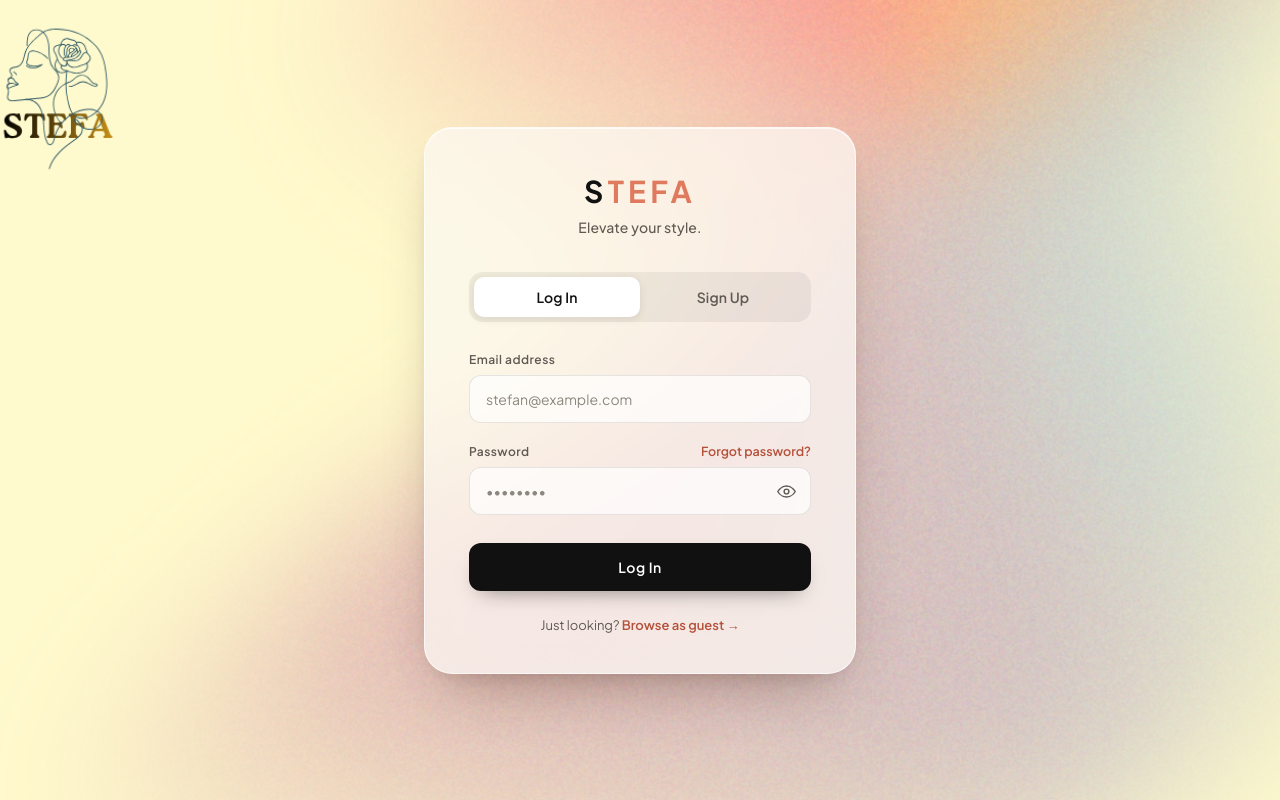
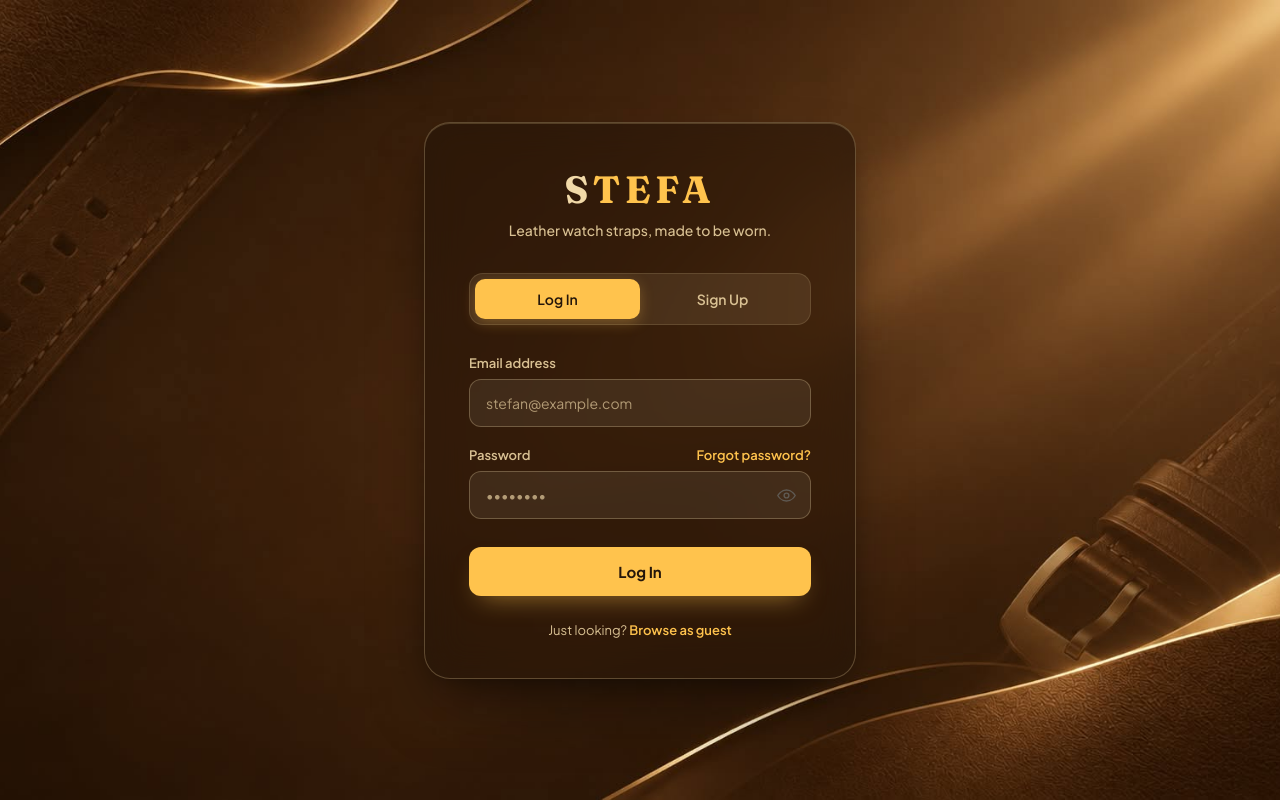
Before and after one commit to casiken123-cyber/stefa-product-backend, a Laravel app: page /login in a window 1280 px wide. Run offline with Laravel 12, Linux system fonts and the light colour scheme.

Commit message:
New leather background and login redesign

```diff
--- a/resources/views/login.blade.php
+++ b/resources/views/login.blade.php
@@ -6,19 +6,22 @@
     <title>Stefa - Sign In</title>
     <link rel="preconnect" href="https://fonts.googleapis.com">
     <link rel="preconnect" href="https://fonts.gstatic.com" crossorigin>
-    <link href="https://fonts.googleapis.com/css2?family=Plus+Jakarta+Sans:wght@400;500;600;700&display=swap" rel="stylesheet">
+    <link href="https://fonts.googleapis.com/css2?family=Fraunces:wght@600;700&family=Plus+Jakarta+Sans:wght@400;500;600;700&display=swap" rel="stylesheet">
     <style>
         :root {
-            --cream: #FBF9F5;
-            --obsidian: #111111;
-            --muted: #5F5A53;
-            --terracotta: #E07A5F;
-            --terracotta-text: #B5513A; /* darker terracotta so small text stays readable */
-            --glass: rgba(251, 249, 245, 0.74);
-            --glass-edge: rgba(255, 255, 255, 0.65);
-            --field: rgba(255, 255, 255, 0.72);
-            --field-edge: rgba(17, 17, 17, 0.10);
-            --radius-card: 28px;
+            /* Palette: Brown, Pale Gold, Glowing Gold, plus a dark leather tone for the card */
+            --brown: #603E1E;
+            --pale: #F1D9A8;
+            --gold: #FFC34D;
+            --gold-deep: #F0AC1F;
+            --leather: #24160A;
+            --text-soft: #D9C193;     /* labels and secondary text on the dark card */
+            --placeholder: #B39C76;
+            --glass: rgba(36, 22, 10, 0.62);
+            --glass-edge: rgba(241, 217, 168, 0.26);
+            --field: rgba(255, 248, 232, 0.07);
+            --field-edge: rgba(241, 217, 168, 0.28);
+            --radius-card: 26px;
             --radius-field: 12px;
             --ease: cubic-bezier(0.22, 1, 0.36, 1);
         }
@@ -26,14 +29,14 @@
         * { box-sizing: border-box; }
 
         body {
-            background-color: #A9795A;
-            background-image: url('/images/BckStefa.png');
+            background-color: var(--leather);
+            background-image: url('/images/login-bg.png');
             background-size: cover;
-            background-position: center top;
+            background-position: center;
             background-repeat: no-repeat;
             background-attachment: fixed;
             font-family: 'Plus Jakarta Sans', system-ui, sans-serif;
-            color: var(--obsidian);
+            color: var(--pale);
             margin: 0;
             display: flex;
             align-items: center;
@@ -43,20 +46,20 @@
             -webkit-font-smoothing: antialiased;
         }
 
-        /* ---------- Glass card ---------- */
+        /* ---------- Dark glass card ---------- */
         .gateway-container {
             width: 100%;
             max-width: 432px;
             padding: 48px 44px 40px;
             border-radius: var(--radius-card);
             background: var(--glass);
-            -webkit-backdrop-filter: blur(22px) saturate(1.25);
-            backdrop-filter: blur(22px) saturate(1.25);
+            -webkit-backdrop-filter: blur(18px) saturate(1.2);
+            backdrop-filter: blur(18px) saturate(1.2);
             border: 1px solid var(--glass-edge);
             box-shadow:
-                0 1px 0 rgba(255, 255, 255, 0.7) inset,
-                0 30px 60px -24px rgba(60, 30, 10, 0.35),
-                0 8px 24px -12px rgba(60, 30, 10, 0.18);
+                0 1px 0 rgba(255, 224, 160, 0.18) inset,
+                0 34px 70px -24px rgba(0, 0, 0, 0.6),
+                0 10px 28px -12px rgba(0, 0, 0, 0.4);
             display: flex;
             flex-direction: column;
             align-items: center;
@@ -68,21 +71,22 @@
         }
 
         .brand {
-            font-size: 30px;
+            font-family: 'Fraunces', Georgia, serif;
+            font-size: 38px;
             font-weight: 700;
-            letter-spacing: 0.14em;
+            letter-spacing: 0.12em;
             text-align: center;
             line-height: 1;
+            color: var(--pale);
         }
-        .brand-accent { color: var(--terracotta); }
+        .brand-accent { color: var(--gold); }
 
         .tagline {
-            color: var(--muted);
+            color: var(--text-soft);
             font-size: 14px;
             font-weight: 500;
-            letter-spacing: 0.01em;
             text-align: center;
-            margin: 12px 0 36px;
+            margin: 12px 0 34px;
         }
 
         /* ---------- Tab switcher with sliding highlight ---------- */
@@ -94,7 +98,8 @@
             padding: 5px;
             margin-bottom: 30px;
             border-radius: 14px;
-            background: rgba(17, 17, 17, 0.06);
+            background: rgba(241, 217, 168, 0.10);
+            border: 1px solid rgba(241, 217, 168, 0.14);
         }
         .tab-indicator {
             position: absolute;
@@ -103,8 +108,8 @@
             left: 5px;
             width: calc(50% - 5px);
             border-radius: 10px;
-            background: #FFFFFF;
-            box-shadow: 0 2px 8px rgba(17, 17, 17, 0.10);
+            background: var(--gold);
+            box-shadow: 0 4px 14px rgba(255, 195, 77, 0.28);
             transition: transform 0.45s var(--ease);
         }
         .toggle-tabs[data-tab="register"] .tab-indicator { transform: translateX(100%); }
@@ -118,14 +123,13 @@
             font-family: inherit;
             font-size: 14px;
             font-weight: 600;
-            letter-spacing: 0.01em;
-            color: var(--muted);
+            color: var(--text-soft);
             cursor: pointer;
             border-radius: 10px;
             transition: color 0.25s ease;
         }
-        .tab-btn.active { color: var(--obsidian); }
-        .tab-btn:hover:not(.active) { color: var(--obsidian); }
+        .tab-btn.active { color: var(--leather); }
+        .tab-btn:hover:not(.active) { color: #fff; }
 
         /* ---------- Forms ---------- */
         .auth-form { display: none; flex-direction: column; width: 100%; }
@@ -135,21 +139,9 @@
             to   { opacity: 1; transform: none; }
         }
 
-        .form-group {
-            display: flex;
-            flex-direction: column;
-            gap: 8px;
-            margin-bottom: 20px;
-            transition: transform 0.3s var(--ease);
-        }
-        .form-group:focus-within { transform: scale(1.015); }
+        .form-group { display: flex; flex-direction: column; gap: 8px; margin-bottom: 20px; }
 
-        label {
-            font-size: 12px;
-            font-weight: 600;
-            letter-spacing: 0.04em;
-            color: var(--muted);
-        }
+        label { font-size: 13px; font-weight: 600; color: var(--text-soft); }
         input {
             width: 100%;
             padding: 14px 16px;
@@ -159,34 +151,40 @@
             font-family: inherit;
             font-size: 14px;
             font-weight: 500;
-            color: var(--obsidian);
+            color: #FFF8E8;
             outline: none;
             transition: border-color 0.2s ease, box-shadow 0.25s ease, background 0.2s ease;
         }
-        input::placeholder { color: #8E877E; font-weight: 400; }
-        input:hover { border-color: rgba(17, 17, 17, 0.22); }
+        input::placeholder { color: var(--placeholder); font-weight: 400; }
+        input:hover { border-color: rgba(241, 217, 168, 0.5); }
         input:focus {
-            border-color: var(--terracotta);
-            background: #FFFFFF;
-            box-shadow: 0 0 0 4px rgba(224, 122, 95, 0.20);
+            border-color: var(--gold);
+            background: rgba(255, 248, 232, 0.11);
+            box-shadow: 0 0 0 4px rgba(255, 195, 77, 0.20);
+        }
+        /* Keep browser autofill from turning the fields white */
+        input:-webkit-autofill {
+            -webkit-text-fill-color: #FFF8E8;
+            -webkit-box-shadow: 0 0 0 100px #3A2511 inset;
+            caret-color: #FFF8E8;
         }
 
         .password-row { display: flex; justify-content: space-between; align-items: center; }
         .accent-link {
-            font-size: 12.5px;
+            font-size: 13px;
             font-weight: 600;
-            color: var(--terracotta-text);
+            color: var(--gold);
             text-decoration: none;
             border-radius: 4px;
             transition: color 0.2s ease;
         }
-        .accent-link:hover { color: var(--obsidian); text-decoration: underline; text-underline-offset: 3px; }
+        .accent-link:hover { color: #fff; text-decoration: underline; text-underline-offset: 3px; }
 
         .form-message {
             display: none;
-            background: rgba(181, 81, 58, 0.10);
-            color: #8F3B27;
-            border: 1px solid rgba(181, 81, 58, 0.28);
+            background: rgba(255, 140, 110, 0.12);
+            color: #FFB9A8;
+            border: 1px solid rgba(255, 140, 110, 0.35);
             border-radius: var(--radius-field);
             padding: 11px 14px;
             font-size: 13px;
@@ -194,7 +192,7 @@
             margin: 0 0 6px;
         }
 
-        /* ---------- Primary button: hover glow + click ripple ---------- */
+        /* ---------- Primary button: gold with hover glow and click ripple ---------- */
         .submit-btn {
             position: relative;
             overflow: hidden;
@@ -203,30 +201,20 @@
             padding: 15px;
             border: none;
             border-radius: var(--radius-field);
-            background: var(--obsidian);
-            color: #FFFFFF;
+            background: var(--gold);
+            color: var(--leather);
             font-family: inherit;
-            font-size: 14px;
-            font-weight: 600;
-            letter-spacing: 0.04em;
+            font-size: 15px;
+            font-weight: 700;
             cursor: pointer;
-            box-shadow: 0 10px 22px -12px rgba(17, 17, 17, 0.55);
-            transition: transform 0.25s var(--ease), box-shadow 0.3s ease;
-        }
-        .submit-btn::after {
-            content: "";
-            position: absolute;
-            inset: 0;
-            background: radial-gradient(circle at 50% 120%, rgba(224, 122, 95, 0.55), transparent 65%);
-            opacity: 0;
-            transition: opacity 0.35s ease;
-            pointer-events: none;
+            box-shadow: 0 12px 26px -12px rgba(255, 195, 77, 0.55);
+            transition: transform 0.25s var(--ease), box-shadow 0.3s ease, background 0.2s ease;
         }
         .submit-btn:hover {
+            background: #FFCE6B;
             transform: translateY(-2px);
-            box-shadow: 0 16px 28px -12px rgba(224, 122, 95, 0.65), 0 10px 22px -12px rgba(17, 17, 17, 0.5);
+            box-shadow: 0 18px 34px -12px rgba(255, 195, 77, 0.7);
         }
-        .submit-btn:hover::after { opacity: 1; }
         .submit-btn:active { transform: translateY(0) scale(0.985); }
         .submit-btn:disabled { opacity: 0.6; cursor: not-allowed; transform: none; }
         .submit-btn span.btn-label { position: relative; z-index: 1; }
@@ -234,7 +222,7 @@
         .ripple {
             position: absolute;
             border-radius: 50%;
-            background: rgba(255, 255, 255, 0.35);
+            background: rgba(96, 62, 30, 0.35);
             transform: scale(0);
             animation: ripple 0.65s ease-out forwards;
             pointer-events: none;
@@ -245,15 +233,14 @@
             margin-top: 26px;
             text-align: center;
             font-size: 13px;
-            color: var(--muted);
+            color: var(--text-soft);
         }
-        .guest-row .accent-link { font-size: 13px; }
 
         /* Keyboard focus */
         .tab-btn:focus-visible,
         .submit-btn:focus-visible,
         .accent-link:focus-visible {
-            outline: 3px solid rgba(224, 122, 95, 0.55);
+            outline: 3px solid var(--gold);
             outline-offset: 3px;
         }
 
@@ -261,7 +248,7 @@
         .popup-overlay {
             position: fixed;
             inset: 0;
-            background: rgba(17, 17, 17, 0.35);
+            background: rgba(20, 12, 4, 0.55);
             -webkit-backdrop-filter: blur(6px);
             backdrop-filter: blur(6px);
             display: none;
@@ -277,8 +264,9 @@
             padding: 38px 32px 32px;
             text-align: center;
             border-radius: 24px;
-            background: var(--cream);
-            box-shadow: 0 30px 60px -20px rgba(17, 17, 17, 0.4);
+            background: #2E1D0D;
+            border: 1px solid var(--glass-edge);
+            box-shadow: 0 30px 60px -20px rgba(0, 0, 0, 0.7);
             animation: popIn 0.4s var(--ease);
         }
         .popup-icon {
@@ -286,16 +274,16 @@
             height: 60px;
             margin: 0 auto 18px;
             border-radius: 50%;
-            background: rgba(224, 122, 95, 0.16);
-            color: var(--terracotta-text);
+            background: var(--gold);
+            color: var(--leather);
             font-size: 28px;
             font-weight: 700;
             display: flex;
             align-items: center;
             justify-content: center;
         }
-        .popup-card h3 { margin: 0 0 8px; font-size: 20px; font-weight: 700; }
-        .popup-card p { margin: 0; color: var(--muted); font-size: 14px; line-height: 1.5; }
+        .popup-card h3 { margin: 0 0 8px; font-family: 'Fraunces', Georgia, serif; font-size: 22px; font-weight: 600; color: var(--pale); }
+        .popup-card p { margin: 0; color: var(--text-soft); font-size: 14px; line-height: 1.5; }
         @keyframes popIn {
             from { opacity: 0; transform: scale(0.92); }
             to   { opacity: 1; transform: scale(1); }
@@ -316,7 +304,7 @@
     <div class="gateway-container">
 
         <div class="brand">S<span class="brand-accent">TEFA</span></div>
-        <p class="tagline">Elevate your style.</p>
+        <p class="tagline">Leather watch straps, made to be worn.</p>
 
         <!-- Tabs with sliding highlight -->
         <div class="toggle-tabs" id="toggle-tabs" data-tab="login" role="tablist">
@@ -365,7 +353,7 @@
         </form>
 
         <div class="guest-row">
-            Just looking? <a href="/shop" class="accent-link">Browse as guest →</a>
+            Just looking? <a href="/shop" class="accent-link">Browse as guest</a>
         </div>
 
     </div>
```
Also changed, not shown: public/images/login-bg.png (added).
